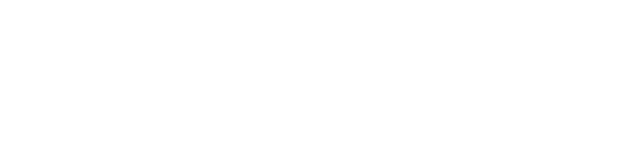
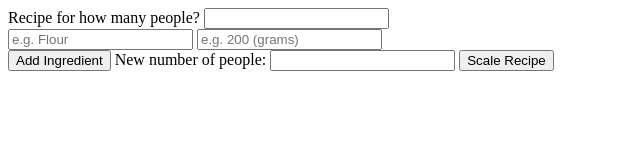
Before and after one commit to Beechy-92/beechy-milestone-2, a plain HTML site: page index.html in a window 1280 px wide. Shown: the whole page, without its empty margins (0-640 px from the left). Drawn offline with Linux system fonts and the light colour scheme.

Commit message:
html basic form created, recipe for how many people, an ingredient input with amount, new number of people input and a button to submit

```diff
--- a/index.html
+++ b/index.html
@@ -7,6 +7,23 @@
     <link rel="stylesheet" href="/assets/css/style.css">
 </head>
 <body>
+    <form id="recipe-form">
+  <label>Recipe for how many people?</label>
+  <input type="number" id="original-servings" required />
+
+  <div id="ingredients-list">
+    <div class="ingredient">
+      <input type="text" class="ingredient-name" placeholder="e.g. Flour" required />
+      <input type="number" class="ingredient-amount" placeholder="e.g. 200 (grams)" required />
+    </div>
+  </div>
+
+  <button type="button" onclick="addIngredient()">Add Ingredient</button>
+  <label>New number of people:</label>
+  <input type="number" id="new-servings" required />
+
+  <button type="submit">Scale Recipe</button>
+</form>
     <script src="/assets/js/script.js"></script>
 </body>
 </html>
```
